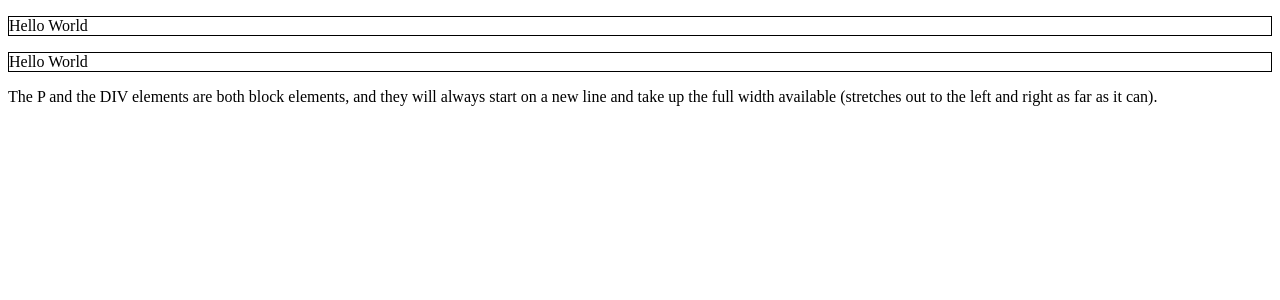
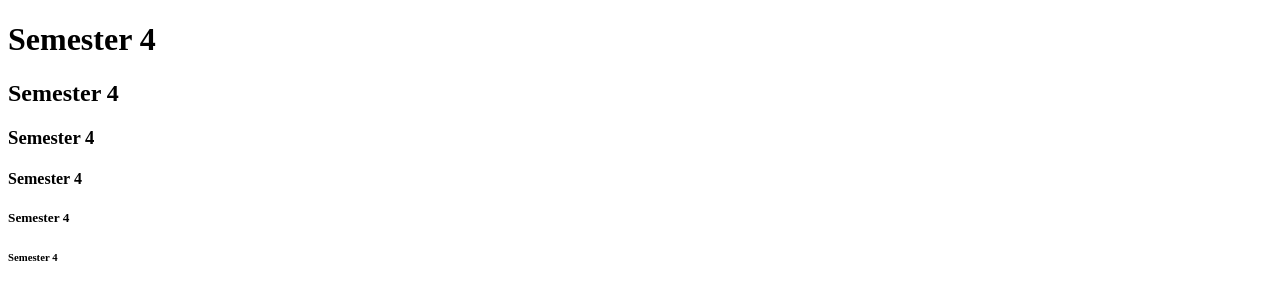
Before and after one commit to littleeyfa/UjianAmali_SCM, a plain HTML site: page index.html in a window 1280 px wide. Drawn offline with Linux system fonts and the light colour scheme.

Commit message:
Update index.html

```diff
--- a/index.html
+++ b/index.html
@@ -6,11 +6,11 @@
     <title>Page Tittle</Title></title>
 </head>
 <body>
-
-    <p style="border: 1px solid black">Hello World</p>
-<div style="border: 1px solid black">Hello World</div>
-
-<p>The P and the DIV elements are both block elements, and they will always start on a new line and take up the full width available (stretches out to the left and right as far as it can).</p>
-
+    <h1>Semester 4</h1>
+    <h2>Semester 4</h2>
+    <h3>Semester 4</h3>
+    <h4>Semester 4</h4>
+    <h5>Semester 4</h5>
+    <h6>Semester 4</h6>
 </body>
 </html>
```
